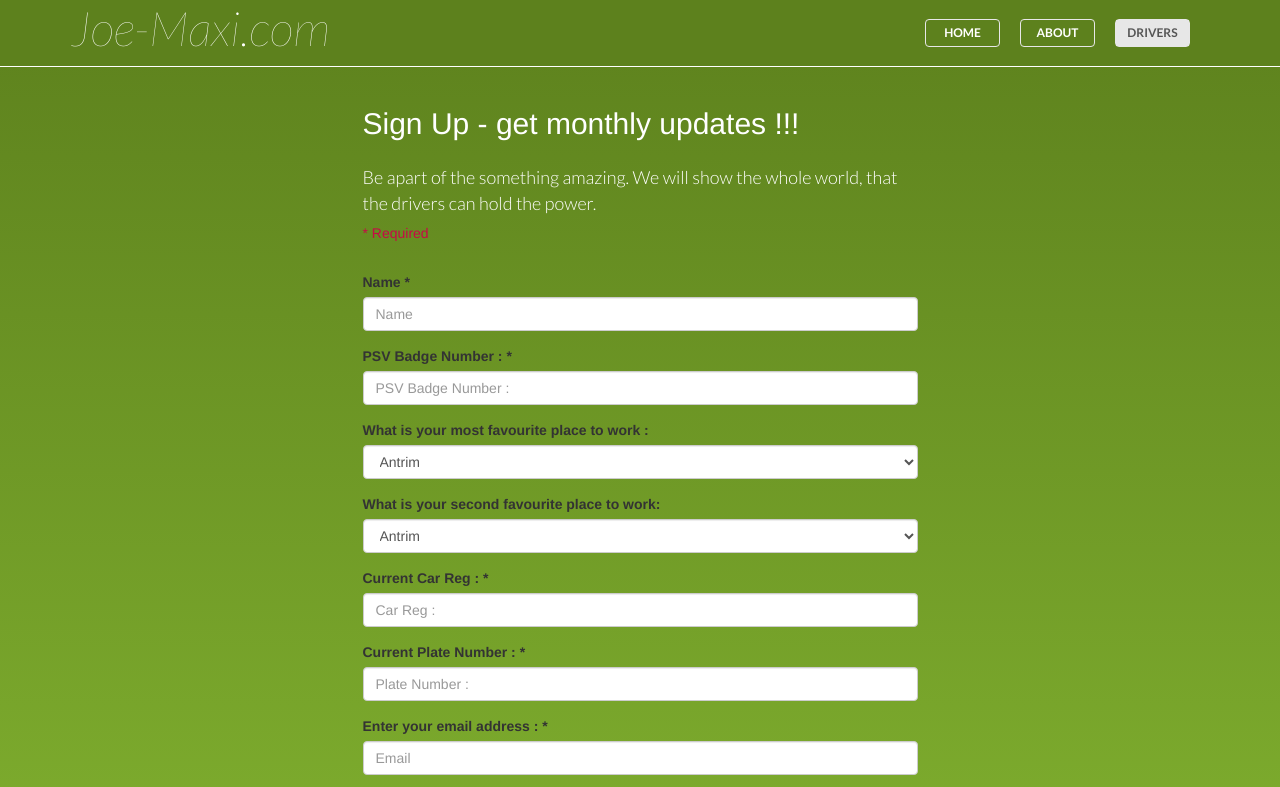
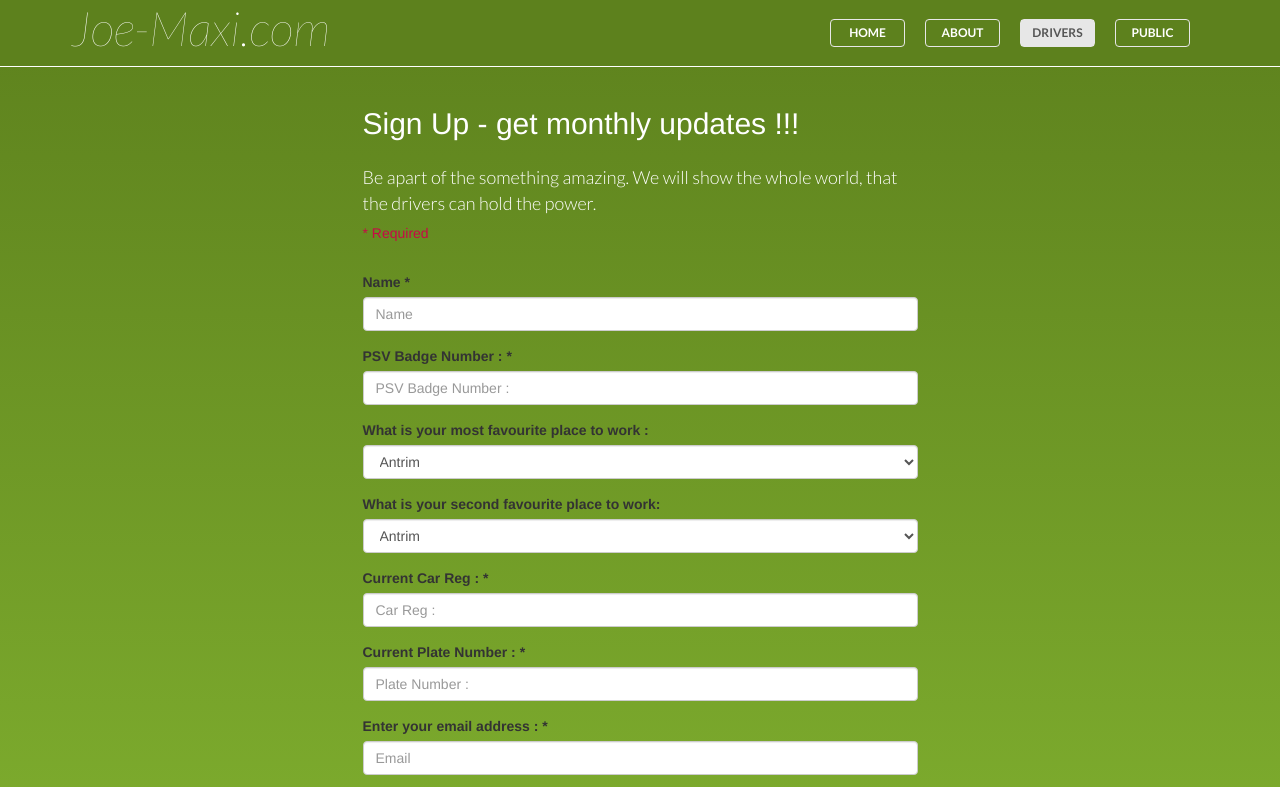
Before and after one commit to elenua/taxiapp, a plain HTML site: page drivers.html in a window 1280 px wide. Shown: the top 787 px of the page. Drawn offline with nearby package versions, Linux system fonts and the light colour scheme.

Commit message:
add link to public button

```diff
--- a/drivers.html
+++ b/drivers.html
@@ -28,6 +28,7 @@
 		            <li class="text-center"><a href="https://elenua.github.io/joe-maxi/index.html">HOME</a></li>
 		            <li class="text-center"><a href="https://elenua.github.io/joe-maxi/about.html">ABOUT</a></li>
 		            <li class="text-center active"><a href="https://elenua.github.io/joe-maxi/drivers.html">DRIVERS</a></li>
+		           <li class="text-center"><a href="https://elenua.github.io/joe-maxi/public.html">PUBLIC</a></li>
 		          </ul>
 	        	</div><!--/.nav-collapse -->
 	      	</div>
```
